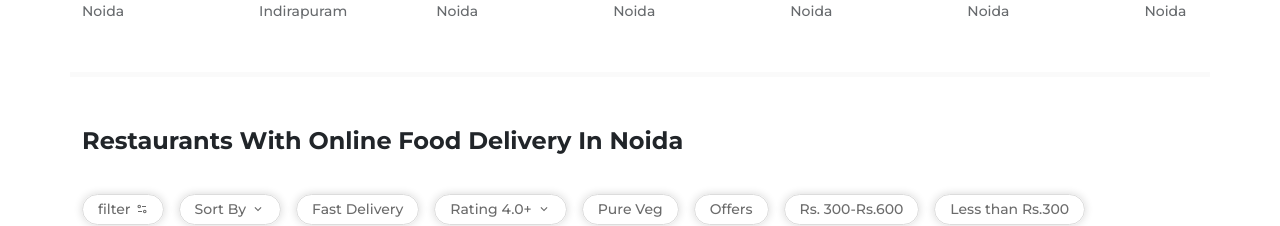
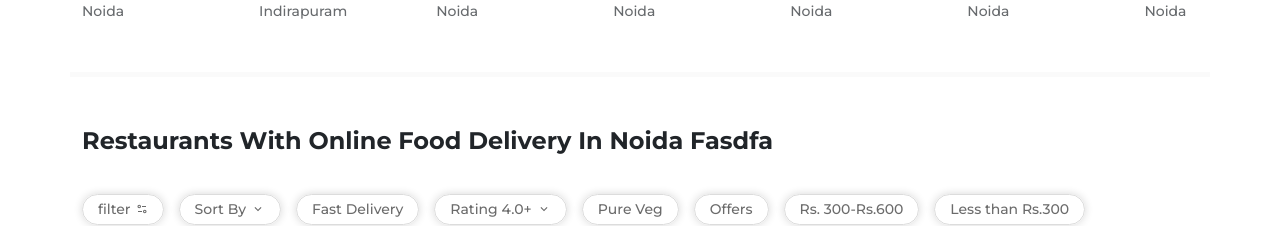
Before and after one commit to pradeepnegi8979/cheffest, a React (Vite) app: page / in a window 1280 px wide. Shown: the part 903-1129 px from the top of the page. Built offline with nearby package versions, Linux system fonts and the light colour scheme.

Commit message:
text edit

```diff
--- a/src/component/swiggy/food-delivery/FoodDelivery.jsx
+++ b/src/component/swiggy/food-delivery/FoodDelivery.jsx
@@ -6,7 +6,7 @@ import styles from "./fooddelivery.module.css";
 
 const FoodDelivery = () => {
   const [selectedFilter, setSelectedFilter] = useState();
-  let headingText = "Restaurants with online food delivery in Noida";
+  let headingText = "Restaurants with online food delivery in Noida fasdfa";
 
   return (
     <>
```
